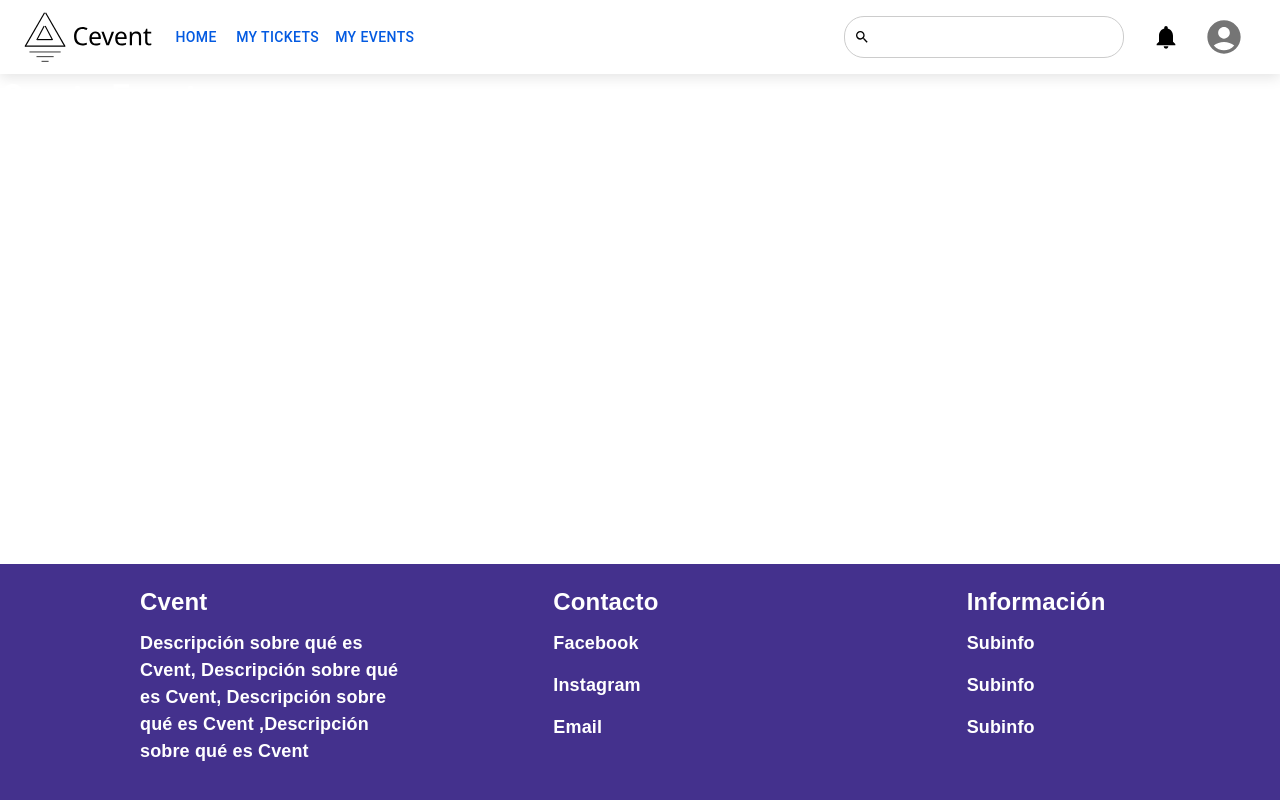
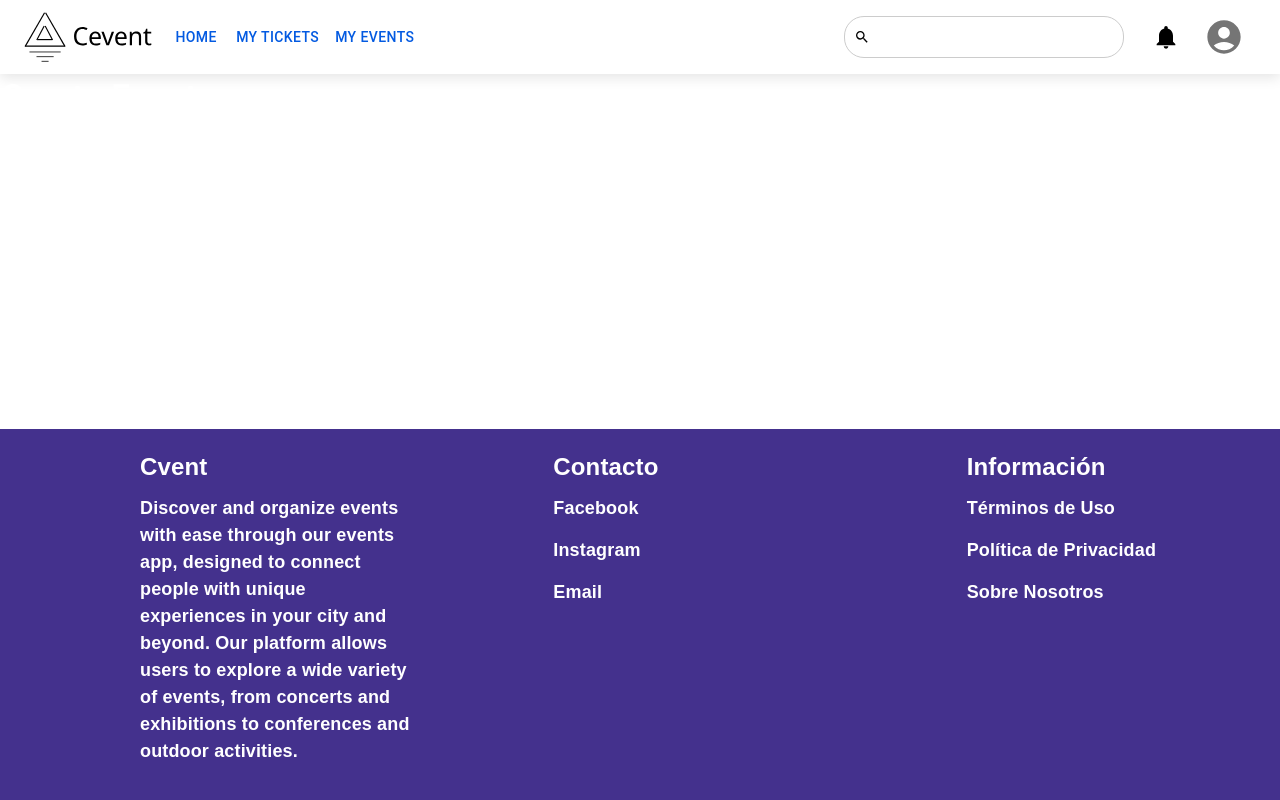
Before and after one commit to sofdev6-02-2024/Solidarios, a Next.js app in the folder apps/cevent_frontend/: page /create_event in a window 1280 px wide. Built offline with nearby package versions, Linux system fonts and the light colour scheme.

Commit message:
resolve comments

```diff
--- a/apps/cevent_frontend/src/components/Footer.tsx
+++ b/apps/cevent_frontend/src/components/Footer.tsx
@@ -7,8 +7,10 @@
       <div>
         <h1>Cvent</h1>
         <h2>
-          Descripción sobre qué es Cvent, Descripción sobre qué es Cvent,
-          Descripción sobre qué es Cvent ,Descripción sobre qué es Cvent
+          Discover and organize events with ease through our events app,
+          designed to connect people with unique experiences in your city and
+          beyond. Our platform allows users to explore a wide variety of events,
+          from concerts and exhibitions to conferences and outdoor activities.
         </h2>
       </div>
       <div>
@@ -46,9 +48,21 @@
       </div>
       <div>
         <h1>Información</h1>
-        <h2>Subinfo</h2>
-        <h2>Subinfo</h2>
-        <h2>Subinfo</h2>
+        <h2>
+          <a href="/terms" style={{ color: '#FFF', textDecoration: 'none' }}>
+            Términos de Uso
+          </a>
+        </h2>
+        <h2>
+          <a href="/privacy" style={{ color: '#FFF', textDecoration: 'none' }}>
+            Política de Privacidad
+          </a>
+        </h2>
+        <h2>
+          <a href="/about" style={{ color: '#FFF', textDecoration: 'none' }}>
+            Sobre Nosotros
+          </a>
+        </h2>
       </div>
     </div>
   );
```
